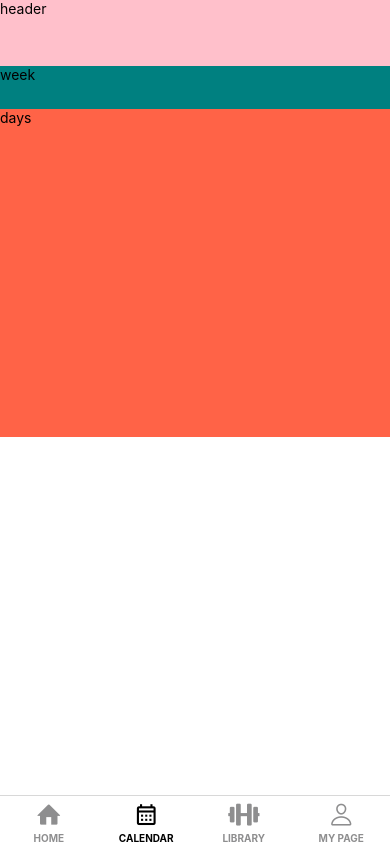
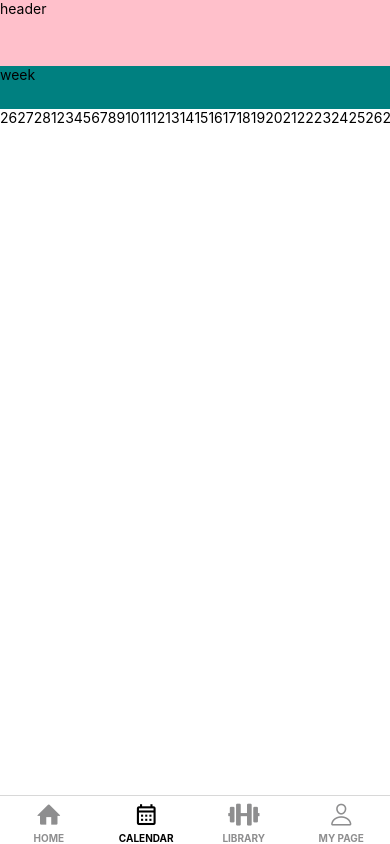
Before and after one commit to jhchoi1182/Bunnit, a React Native app: screen /CALENDAR in a window 390 px wide. Built offline with nearby package versions, Linux system fonts and the light colour scheme.

Commit message:
Level 2 :✨달력에 표시될 날짜 로직 생성

```diff
--- a/src/components/Calendar/CalendarContainer.jsx
+++ b/src/components/Calendar/CalendarContainer.jsx
@@ -1,6 +1,40 @@
+import { useState } from "react";
 import { StyleSheet, Text, View } from "react-native";
 
 const CalendarContainer = () => {
+  const today = {
+    year: new Date().getFullYear(),
+    month: new Date().getMonth() + 1,
+  };
+  const [selectedYear, setSelectedYear] = useState(today.year);
+  const [selectedMonth, setSelectedMonth] = useState(today.month);
+
+  // 달력에 표시될 이전 달 날짜
+
+  const lastMonthDate = new Date(selectedYear, selectedMonth - 1, 0);
+  const prevDate = lastMonthDate.getDate();
+  const prevDay = lastMonthDate.getDay();
+
+  // 달력에 표시될 이번 달 날짜
+
+  const MonthDate = new Date(selectedYear, selectedMonth, 0);
+  const currentDate = MonthDate.getDate();
+  const currentDay = MonthDate.getDay();
+
+  const returnDays = () => {
+    let dayArr = [];
+    for (let p = prevDate - prevDay; p <= prevDate; p++) {
+      dayArr.push(<Text key={`prev${p}`}>{p}</Text>);
+    }
+    for (let i = 1; i <= currentDate; i++) {
+      dayArr.push(<Text key={i}>{i}</Text>);
+    }
+    for (let n = 1; n <= 6 - currentDay; n++) {
+      dayArr.push(<Text key={`next${n}`}>{n}</Text>);
+    }
+    return dayArr;
+  };
+
   return (
     <View style={styles.container}>
       <View style={styles.header}>
@@ -9,9 +43,7 @@ const CalendarContainer = () => {
       <View style={styles.week}>
         <Text>week</Text>
       </View>
-      <View style={styles.days}>
-        <Text>days</Text>
-      </View>
+      <View style={styles.days}>{returnDays()}</View>
     </View>
   );
 };
@@ -32,6 +64,6 @@ const styles = StyleSheet.create({
   },
   days: {
     flex: 0.75,
-    backgroundColor: "tomato",
+    flexDirection: "row",
   },
 });
```
